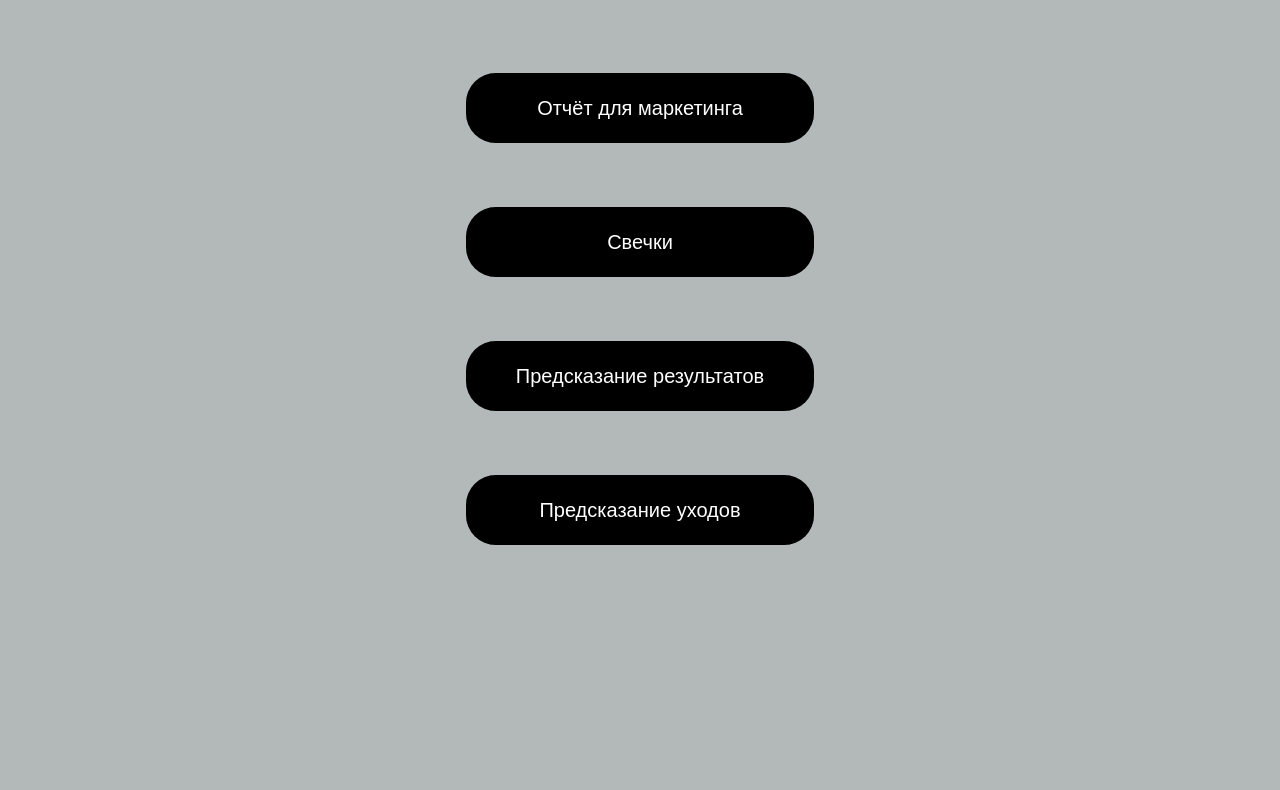
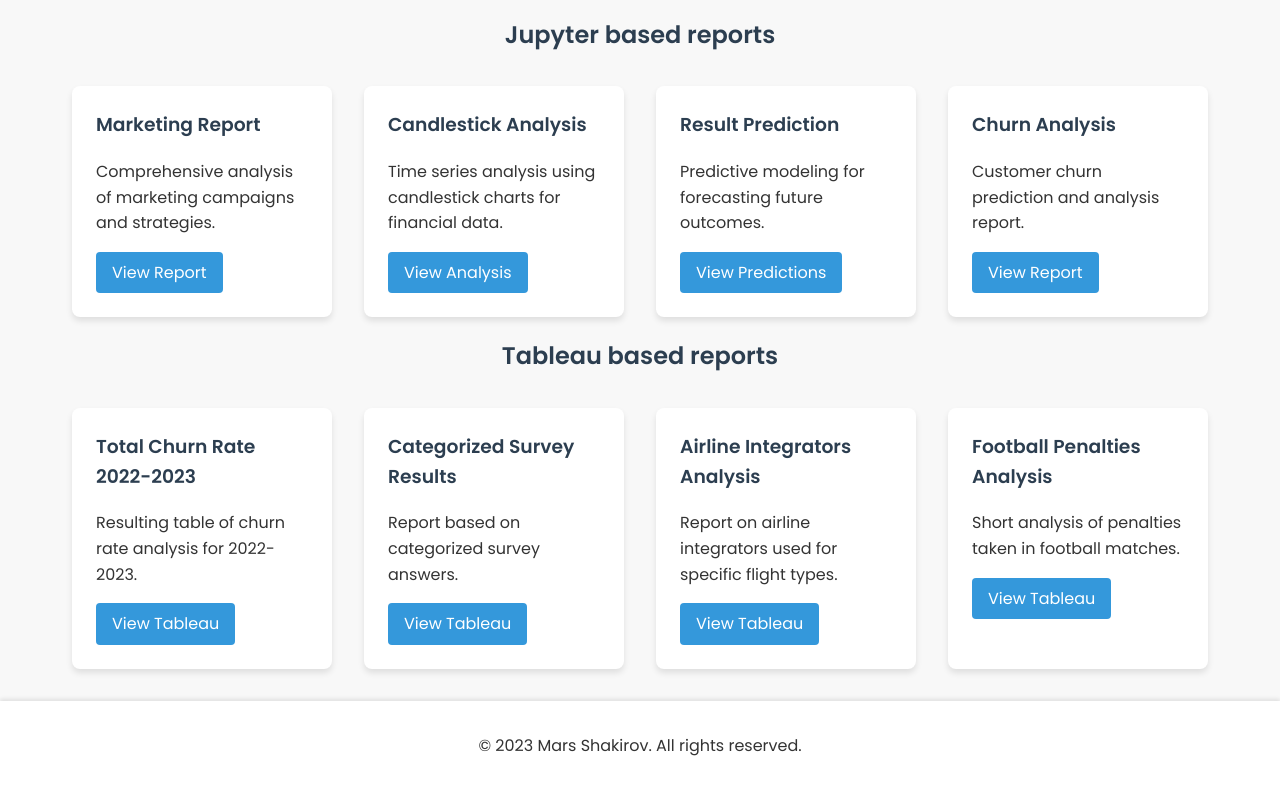
Before and after one commit to marvan1994/ms-reports.github.io, a plain HTML site: page index.html in a window 1280 px wide. Shown: the part 199-989 px from the top of the page. Before the commit the page ends 908 px from the top, so only its background shows below. Drawn offline with Linux system fonts and the light colour scheme.

Commit message:
index changes

```diff
--- a/index.html
+++ b/index.html
@@ -2,26 +2,71 @@
 <html lang="en">
 <head>
     <meta charset="UTF-8">
-    <meta name="viewport", content="width=device-width">
-    <title>MS reports</title>
+    <meta name="viewport" content="width=device-width, initial-scale=1.0">
+    <title>Mars Shakirov - Data Analysis Reports</title>
     <link rel="preconnect" href="https://fonts.googleapis.com">
     <link rel="preconnect" href="https://fonts.gstatic.com" crossorigin>
-    <link href="https://fonts.googleapis.com/css2?family=Poppins:wght@200&display=swap" rel="stylesheet">
+    <link href="https://fonts.googleapis.com/css2?family=Poppins:wght@200;400;600&display=swap" rel="stylesheet">
     <link rel="stylesheet" href="style.css">
-
 </head>
 <body>
-<h1>
-    Choose one report you want below
-</h1>
-    <div class="container">
-        <div class = "buttons">
-            <a href = "marketing_report.html" class="btn btn-1"> Отчёт для маркетинга</a>
-            <a href = "candels.html" class="btn btn-1"> Свечки </a>
-            <a href = "result_prediction_conclusion.html" class="btn btn-1"> Предсказание результатов </a>
-            <a href = "churn_report.html" class="btn btn-1"> Предсказание уходов</a>
+    <header>
+        <h1>Mars Shakirov</h1>
+        <p>Data Analysis Reports</p>
+    </header>
+
+    <main>
+        <h2>Jupyter based reports</h2>
+        <div class="report-grid">
+            <div class="report-card">
+                <h3>Marketing Report</h3>
+                <p>Comprehensive analysis of marketing campaigns and strategies.</p>
+                <a href="marketing_report.html" class="btn">View Report</a>
+            </div>
+            <div class="report-card">
+                <h3>Candlestick Analysis</h3>
+                <p>Time series analysis using candlestick charts for financial data.</p>
+                <a href="candels.html" class="btn">View Analysis</a>
+            </div>
+            <div class="report-card">
+                <h3>Result Prediction</h3>
+                <p>Predictive modeling for forecasting future outcomes.</p>
+                <a href="result_prediction_conclusion.html" class="btn">View Predictions</a>
+            </div>
+            <div class="report-card">
+                <h3>Churn Analysis</h3>
+                <p>Customer churn prediction and analysis report.</p>
+                <a href="churn_report.html" class="btn">View Report</a>
+            </div>
         </div>
-    </div>
 
+        <h2>Tableau based reports</h2>
+        <div class="report-grid">
+            <div class="report-card">
+                <h3>Total Churn Rate 2022-2023</h3>
+                <p>Resulting table of churn rate analysis for 2022-2023.</p>
+                <a href="https://public.tableau.com/app/profile/mars.shakirov/viz/longate_22_23/sheet8" class="btn" target="_blank">View Tableau</a>
+            </div>
+            <div class="report-card">
+                <h3>Categorized Survey Results</h3>
+                <p>Report based on categorized survey answers.</p>
+                <a href="https://public.tableau.com/app/profile/mars.shakirov/viz/_16855820687870/Dashboard12" class="btn" target="_blank">View Tableau</a>
+            </div>
+            <div class="report-card">
+                <h3>Airline Integrators Analysis</h3>
+                <p>Report on airline integrators used for specific flight types.</p>
+                <a href="https://public.tableau.com/app/profile/mars.shakirov/viz/_16849643317350/sheet3" class="btn" target="_blank">View Tableau</a>
+            </div>
+            <div class="report-card">
+                <h3>Football Penalties Analysis</h3>
+                <p>Short analysis of penalties taken in football matches.</p>
+                <a href="https://public.tableau.com/app/profile/mars.shakirov/viz/Penalties_16600547857770/Dashboard2" class="btn" target="_blank">View Tableau</a>
+            </div>
+        </div>
+    </main>
+
+    <footer>
+        <p>&copy; 2023 Mars Shakirov. All rights reserved.</p>
+    </footer>
 </body>
 </html>
--- a/style.css
+++ b/style.css
@@ -20,62 +20,77 @@ font-size: 3vw;
 
 body {
 font-family: 'Poppins', sans-serif;
-font-weight: 400;
-background-color: #b3b9b8;
+line-height: 1.6;
+color: #333;
+background-color: #f8f8f8;
+margin: 0;
+padding: 0;
 }
 
-div.container {
-    height: 100%;
-    display: flex;
-    align-items: center;
-    justify-content: center;
+header {
+background-color: #fff;
+text-align: center;
+padding: 2rem 0;
+box-shadow: 0 2px 4px rgba(0,0,0,0.1);
 }
 
-div.buttons {
-display:flex;
-flex-direction: column;
-}
-.btn {
-text-decoration: none:;
-padding: 20px 50px;
-font-size: 1.25rem;
-position: relative;
-margin: 32px;
-text-align: center;
-vertical-align: middle;
+h1 {
+margin: 0;
+color: #2c3e50;
 }
 
-/* button 1 */
+main {
+max-width: 1200px;
+margin: 2rem auto;
+padding: 0 2rem;
+}
 
-.btn-1 {
-background: #000;
-color: #fff;
-border-radius: 30px;
+h2 {
+text-align: center;
+color: #2c3e50;
+}
+
+.report-grid {
+display: grid;
+grid-template-columns: repeat(auto-fit, minmax(250px, 1fr));
+gap: 2rem;
+margin-top: 2rem;
+}
+
+.report-card {
+background-color: #fff;
+border-radius: 8px;
+padding: 1.5rem;
+box-shadow: 0 4px 6px rgba(0,0,0,0.1);
 transition: transform 0.3s ease;
 }
 
-.btn-1::after, btn-1::before{
-content: "";
-position:absolute;
-opacity: 0.3;
-background:#000;
-border-radius: inherit;
-width: 100%;
-height:100%;
-left:0;
-bottom: 0;
-z-index:-1;
-transition:transform 0.3s ease;
+.report-card:hover {
+transform: translateY(-5px);
 }
 
-.btn-1:hover{
-transform: translate(-12px,-12px);
+.report-card h3 {
+margin-top: 0;
+color: #2c3e50;
 }
 
-.btn-1:hover::after{
-transform: translate(6px,6px);
+.btn {
+display: inline-block;
+background-color: #3498db;
+color: #fff;
+text-decoration: none;
+padding: 0.5rem 1rem;
+border-radius: 4px;
+transition: background-color 0.3s ease;
 }
 
-.btn-1:hover::before{
-transform: translate(12px,12px);
+.btn:hover {
+background-color: #2980b9;
 }
+
+footer {
+text-align: center;
+padding: 1rem 0;
+background-color: #fff;
+box-shadow: 0 -2px 4px rgba(0,0,0,0.1);
+}
```
